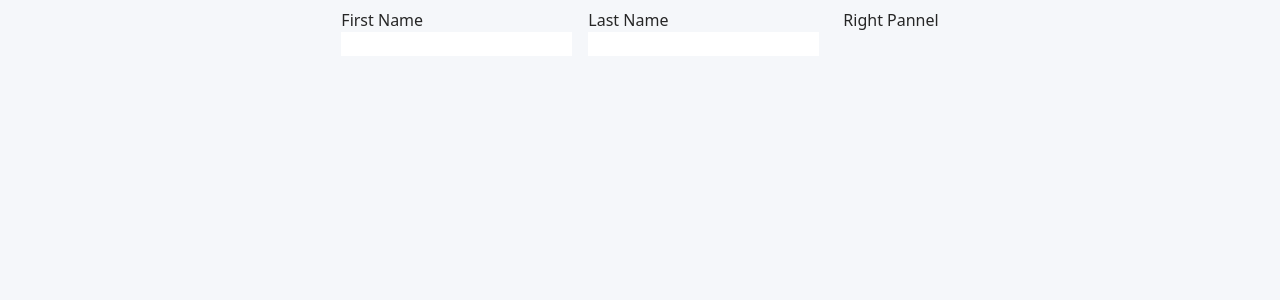
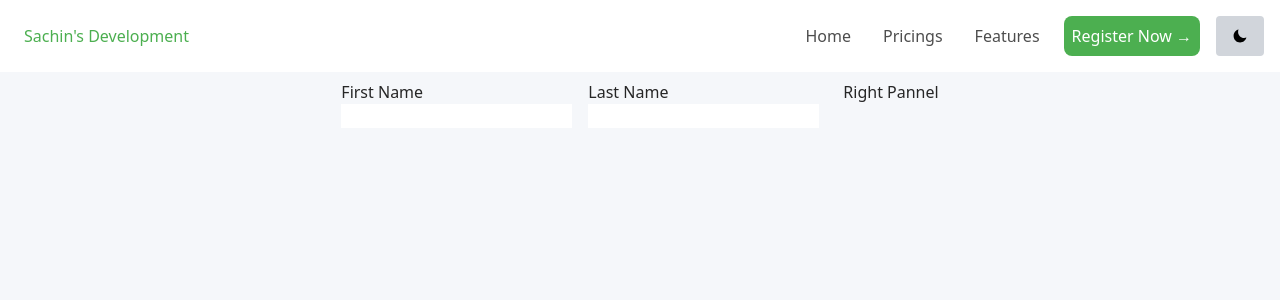
Before and after one commit to Ssharma0355/react-tech-social-media, a React (Create React App) app: page /signup in a window 1280 px wide. Shown: the top 300 px of the page. Built offline with nearby package versions, Linux system fonts and the light colour scheme.

Commit message:
made layout for navbar

```diff
--- /dev/null
+++ b/src/layouts/NavLayout.jsx
@@ -0,0 +1,14 @@
+import React from 'react'
+import Navbar from '../components/Navbar'
+
+const NavLayout = ({children}) => {
+  return (
+    <main className='min-h-screen'>
+        <Navbar />
+          <div >{children}</div>
+
+    </main>
+  )
+}
+
+export default NavLayout
--- a/src/pages/authpage/SignupPage.js
+++ b/src/pages/authpage/SignupPage.js
@@ -1,13 +1,15 @@
-import React from 'react'
+import React from "react";
 import useThemeStore from "../../store/themeStore";
-
+import Navbar from "../../components/Navbar";
+import NavLayout from "../../layouts/NavLayout";
 
 const SignupPage = () => {
   const darkMode = useThemeStore((state) => state.darkMode);
 
   return (
-    <main className={`${darkMode ? "dark" : ""} min-h-screen`}>
-      <div className="flex flex-row align-center justify-center gap-6 p-2 h-full w-full">
+    <NavLayout>
+      <main className={`${darkMode ? "dark" : ""}`}>
+        <div className="flex flex-row align-center justify-center gap-6 p-2  w-full">
           <div className="flex  align-center">
             <form action="Submit" className="flex flex-col">
               <div className="flex flex-row gap-4">
@@ -28,7 +30,8 @@ const SignupPage = () => {
           </div>
         </div>
       </main>
+    </NavLayout>
   );
-}
+};
 
-export default SignupPage
+export default SignupPage;
--- a/src/pages/features/Features.js
+++ b/src/pages/features/Features.js
@@ -1,7 +1,9 @@
 import React from 'react'
+import Navbar from '../../components/Navbar';
+import NavLayout from '../../layouts/NavLayout';
 
 const Features = () => {
-  return <div>Features</div>;
+  return <NavLayout>Features</NavLayout>;
 }
 
 export default Features
--- a/src/pages/landingpage/LandingPage.js
+++ b/src/pages/landingpage/LandingPage.js
@@ -1,12 +1,12 @@
 import React from 'react'
 import Navbar from '../../components/Navbar'
+import NavLayout from '../../layouts/NavLayout'
 
 const LandingPage = () => {
   return (
-   <main>
-    <Navbar />
-
-   </main>
+   <NavLayout>
+    hii
+   </NavLayout>
   )
 }
 
--- a/src/pages/pricings/Pricings.js
+++ b/src/pages/pricings/Pricings.js
@@ -1,11 +1,13 @@
 import React from 'react'
+import Navbar from '../../components/Navbar'
+import NavLayout from '../../layouts/NavLayout';
 
 const Pricings = () => {
   return (
-    <div>
+    <NavLayout>
       Pricing
-    </div>
-  )
+    </NavLayout>
+  );
 }
 
 export default Pricings
```
Also changed, not shown: src/components/Navbar.js (+7 -7 lines). Lines whose indentation alone changed are shown as unchanged.
